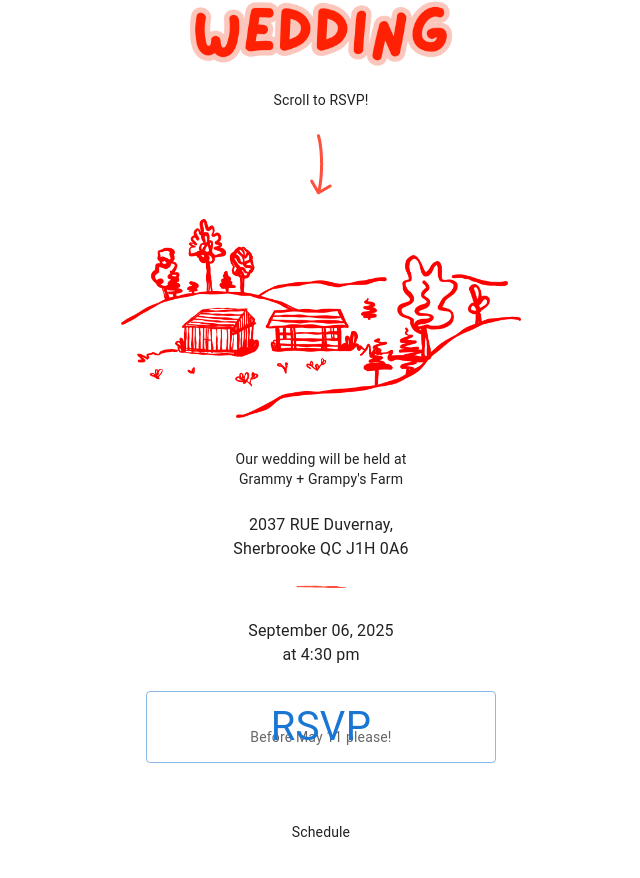
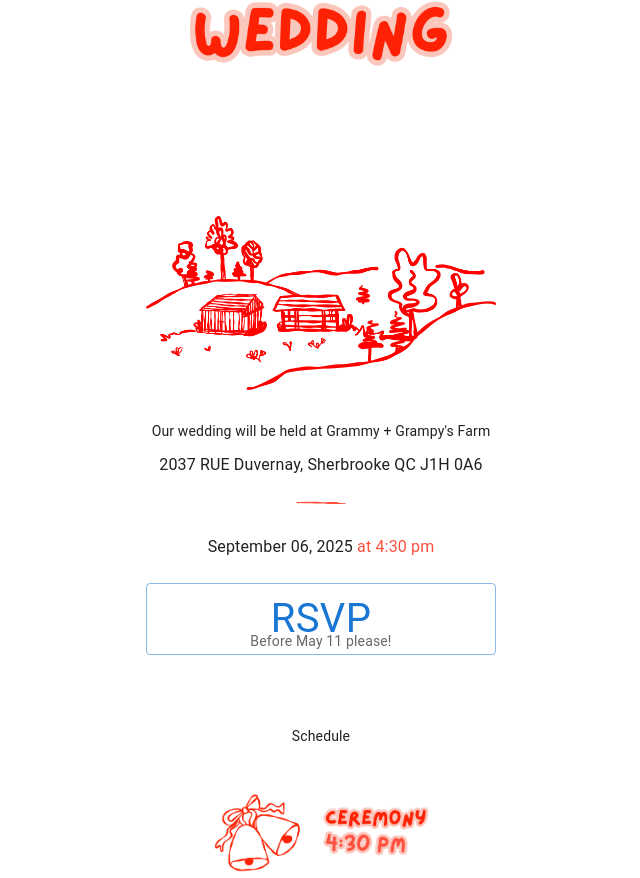
Before and after one commit to thomaspage/sammyrowan, a React (Create React App) app: page / in a window 1280 px wide. Shown: the part 520-1398 px from the top of the page, without its empty margins (319-959 px from the left). Built offline with nearby package versions, Linux system fonts and the light colour scheme.

Commit message:
update home page

```diff
--- a/src/pages/Home/Home.styles.tsx
+++ b/src/pages/Home/Home.styles.tsx
@@ -113,7 +113,7 @@ export const LoversImg = styled("img").attrs({
 export const FarmImg = styled("img").attrs({
   src: `${process.env.PUBLIC_URL}/img/farm.png`,
 })(({theme}) => ({
-  width: 400,
+  width: 350,
   maxWidth: "100%",
   margin: "auto",
   // marginBottom: -120,
@@ -126,7 +126,7 @@ export const FarmImg = styled("img").attrs({
   },
 
   [theme.breakpoints.down("sm")]: {
-    width: 300,
+    width: 250,
     // marginBottom: -60,
   },
 
@@ -192,13 +192,16 @@ export const RsvpButton = styled(Button)(({ theme }) => ({
 export const ScheduleImg = styled("img").attrs({
   src: `${process.env.PUBLIC_URL}/img/schedule.png`,
 })(({theme}) => ({
-  width: 400,
+  width: 450,
   maxWidth: "100%",
 
   [theme.breakpoints.down("md")]: {
+    width: 400,
+  },
+
+  [theme.breakpoints.down("sm")]: {
     width: 350,
   },
-
 
 }));
 
--- a/src/pages/Home/Home.tsx
+++ b/src/pages/Home/Home.tsx
@@ -118,20 +118,19 @@ const Home = ({}) => {
     <HomeContainer>
       <LoversImg />
 
-      <TitleImg />
-
+      <TitleImg style={{ marginBottom: 150 }} />
+{/*
       <Typography style={{ marginBottom: 24 }} variant="body2">
         Scroll to RSVP!
       </Typography>
 
-      <ArrowImg />
+      <ArrowImg /> */}
 
       <div id="details" style={{ textAlign: "center" }}>
         <FarmImg style={{ marginBottom: 24 }} />
 
-        <Typography variant="body2" style={{ marginBottom: 24 }}>
+        <Typography variant="body2" style={{ marginBottom: 12 }}>
           Our wedding will be held at
-          <br />
           Grammy + Grampy's Farm
         </Typography>
 
@@ -142,7 +141,6 @@ const Home = ({}) => {
         >
           <Typography variant="body1">
             2037 RUE Duvernay,
-            <br />
             Sherbrooke QC J1H 0A6
           </Typography>
         </a>
@@ -151,8 +149,7 @@ const Home = ({}) => {
 
         <Typography variant="body1" style={{ marginBottom: 24 }}>
           September 06, 2025
-          <br />
-          at 4:30 pm
+          <span style={{ color: "#FF503E"}}> at 4:30 pm</span>
         </Typography>
       </div>
 
@@ -173,7 +170,7 @@ const Home = ({}) => {
         </RsvpButton>
           <Typography
             color="text.secondary"
-            style={{ marginTop: -36, fontSize: 14 }}
+            style={{ marginTop: -24, fontSize: 14 }}
             variant="body2"
           >
             {completed ? "Thanks for submitting your RSVP!" : "Before May 11 please!"}
```
